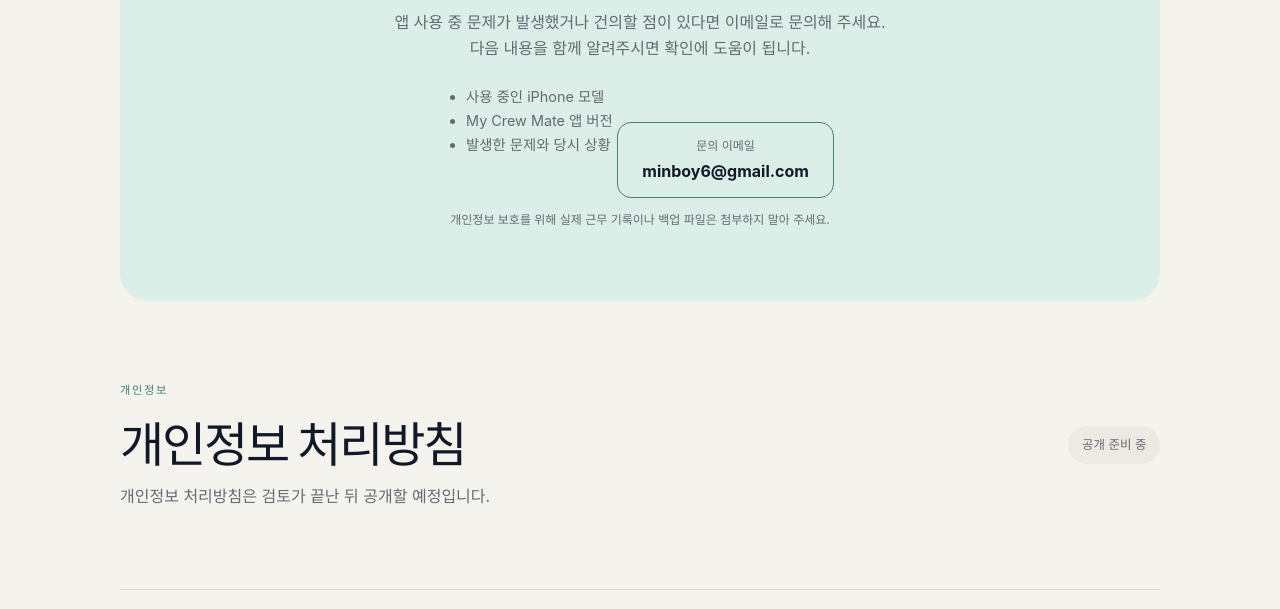
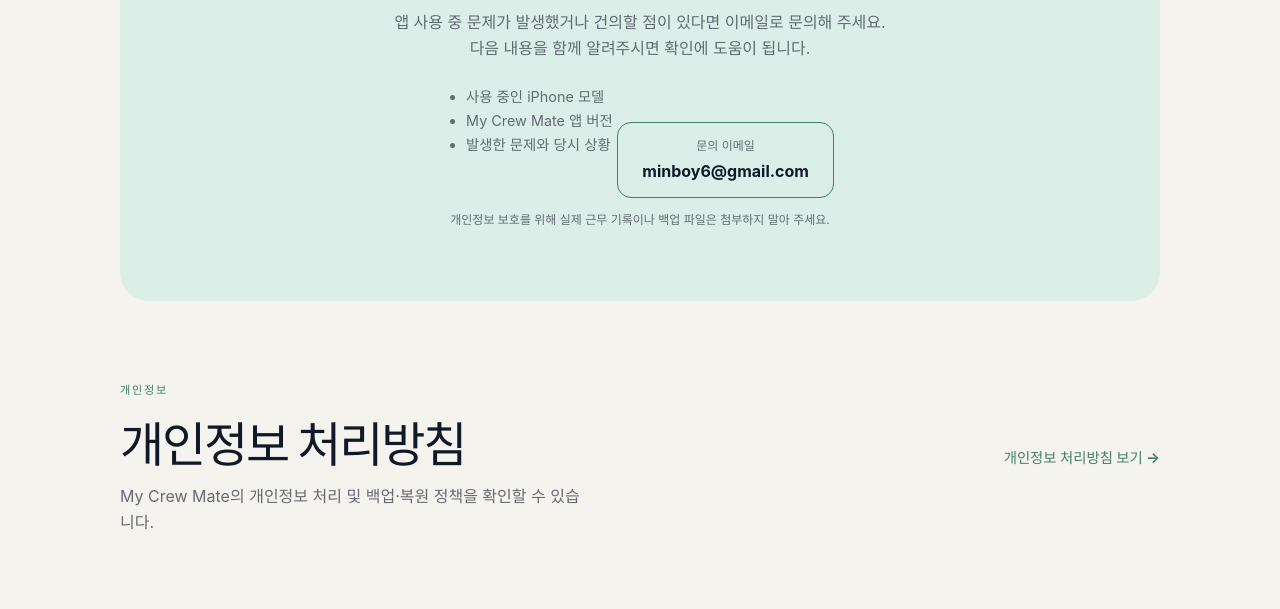
Before and after one commit to Sonnier-04/my-crew-mate-support, a plain HTML site: page docs/index.html in a window 1280 px wide. Shown: the part 2364-2973 px from the top of the page. Drawn offline with Linux system fonts and the light colour scheme.

Commit message:
Link published privacy policy on support homepage

```diff
--- a/docs/index.html
+++ b/docs/index.html
@@ -136,9 +136,9 @@
         <div>
           <p class="eyebrow">개인정보</p>
           <h2 id="privacy-title">개인정보 처리방침</h2>
-          <p>개인정보 처리방침은 검토가 끝난 뒤 공개할 예정입니다.</p>
+          <p>My Crew Mate의 개인정보 처리 및 백업·복원 정책을 확인할 수 있습니다.</p>
         </div>
-        <span class="coming-soon" aria-disabled="true">공개 준비 중</span>
+        <a class="text-link" href="privacy.html">개인정보 처리방침 보기 <span aria-hidden="true">→</span></a>
       </section>
     </main>
 
```
